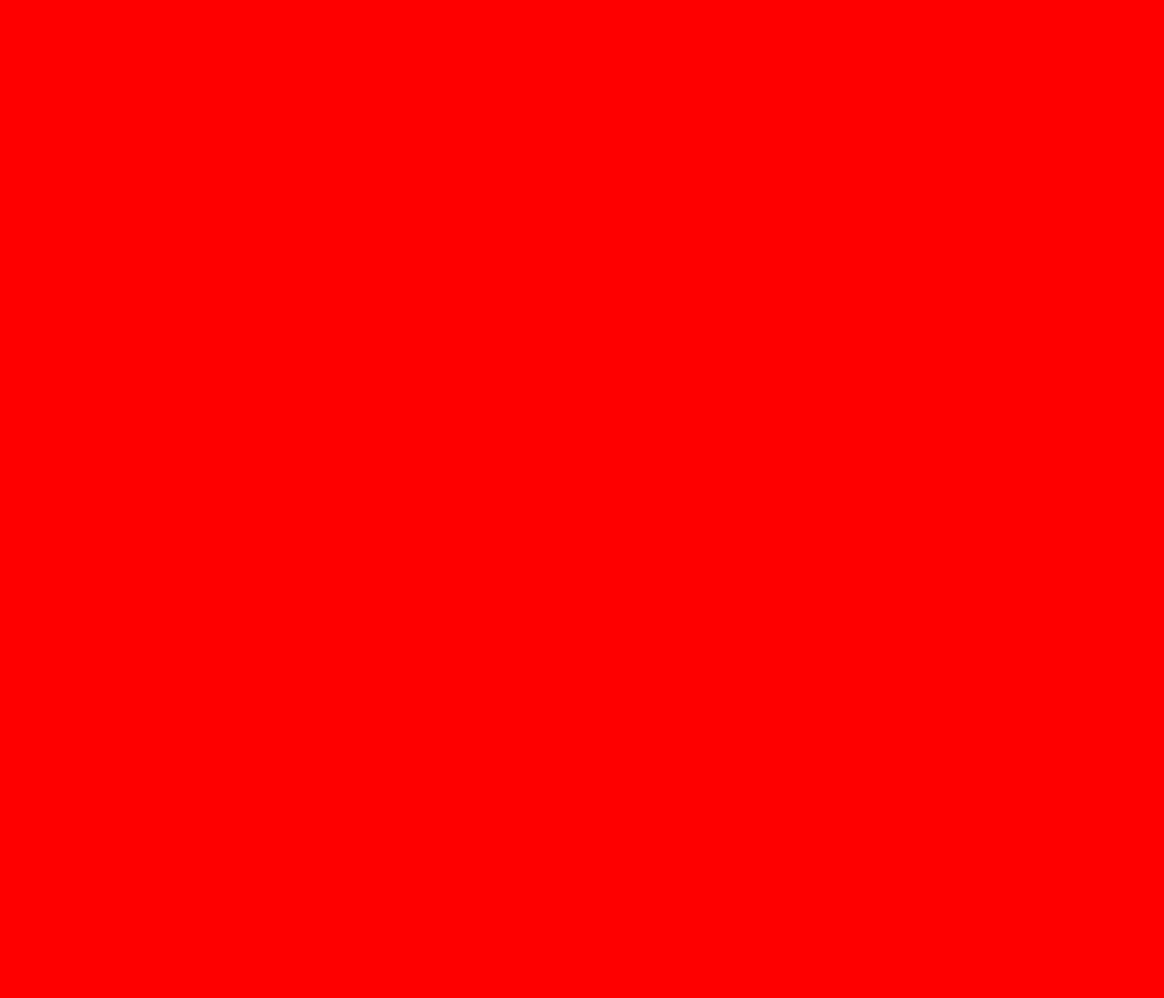
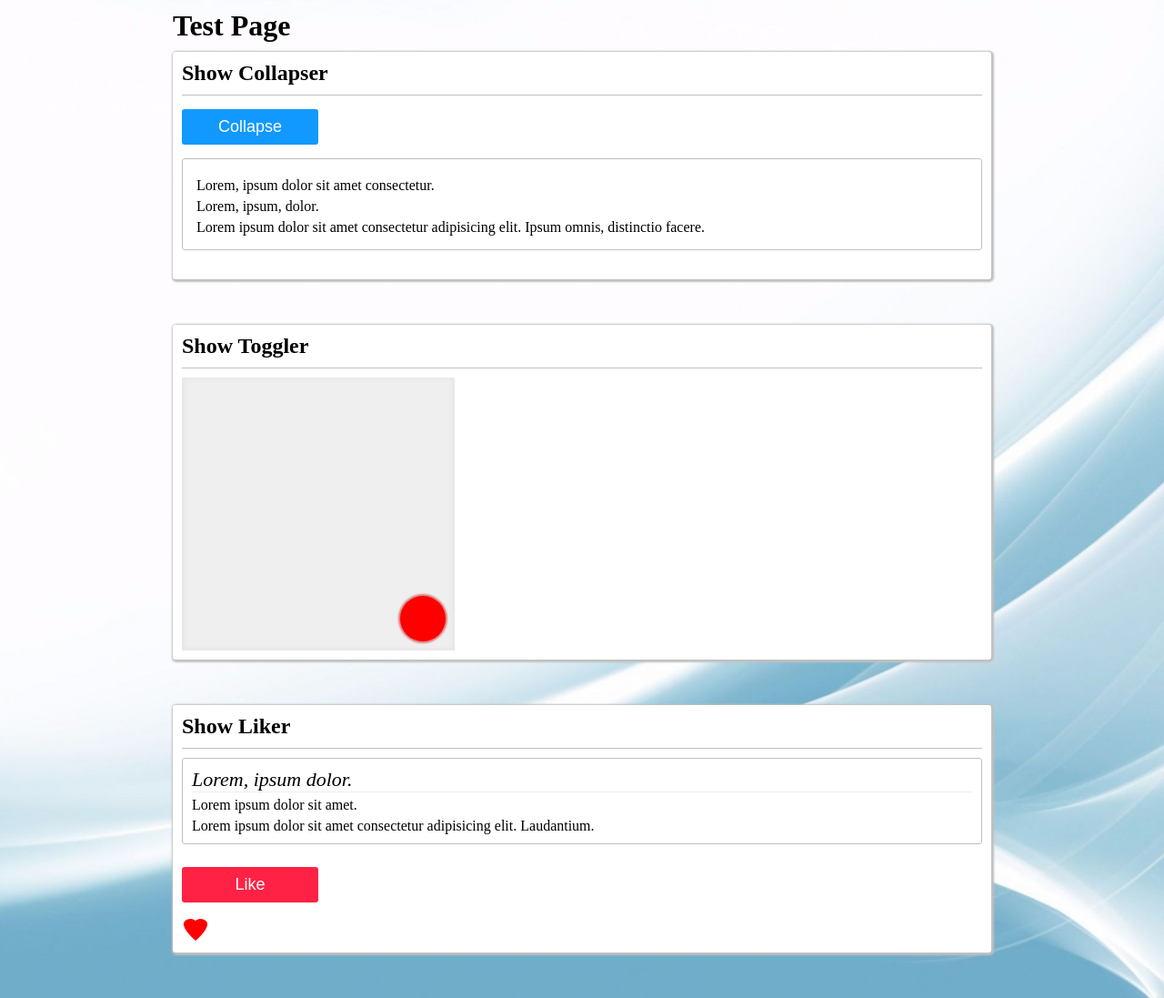
Before and after one commit to MaxKrch/ahj-lesson9, a website built with webpack: page src/index.html in a window 1280 px wide. Shown: the whole page at 91% size. Before the commit the page ends 800 px from the top, so only its background shows below. Built offline with nearby package versions, Linux system fonts and the light colour scheme.

Commit message:
complete task 1

```diff
--- a/src/css/style.css
+++ b/src/css/style.css
@@ -1,3 +1,206 @@
+* {
+	margin: 0;
+	padding: 0;
+	box-sizing: border-box;
+	list-style-type: none;
+	border-collapse: collapse;
+}
+
 body {
-	background-color: red;
+	background-image: url("../img/bg.jpg");
+	background-size: cover;
+	background-repeat: no-repeat;
+	width: 100%;
+	min-height: 100vh;
 }
+
+
+.main-container {
+	min-width: 300px;
+	max-width: 900px;
+	width: 90%;
+	margin: auto;
+}
+
+.header {
+	padding: 10px 0;
+}
+
+.section-container {
+	background-color: white;
+	margin-bottom: 50px;
+	padding: 10px;
+	box-shadow: 1px 1px 2px 2px silver;
+	border-radius: 3px;
+	min-height: 250px;
+}
+
+.section-title {
+	border-bottom: 1px solid silver;
+	padding-bottom: 10px;
+}
+
+.button {
+	padding: 9px;
+	font-size: 18px;
+	border: none;
+	border-radius: 3px;
+	margin: 15px 0;
+	cursor: pointer;
+	font-weight: 500;
+	min-width: 150px;
+}
+
+.collapse-button {
+	background-color: #1199FF;
+	color: white;
+}
+
+.collapse-button:hover {
+	background-color: #3355FF;
+}
+
+.collapse-button:focus {
+	outline: 3px solid #77AAFF;
+}
+
+.text-block {
+	overflow: hidden;
+}
+
+.text {
+	padding: 15px;
+	border: 1px solid silver;
+	border-radius: 3px;
+}
+
+.text-p {
+	margin-top: 5px;
+}
+
+.toggler-block {
+	width: 300px;
+	box-shadow: inset 0 0 3px 3px rgba(225, 225, 225, 0.5);
+	background-color: #EFEFEF;
+	min-height: 300px;
+	position: relative;
+	margin-top: 10px;
+}
+
+.chat-block {
+	position: relative;
+	min-height: 300px;
+	box-shadow: 0 0 5px 5px rgba(55, 55, 55, 0.2);
+	padding: 10px;
+	display: flex;
+	flex-direction: column;
+	justify-content: space-between;
+	z-index: 5;
+	background-color: white;
+}
+
+.chat-title {
+	font-size: 25px;
+	padding: 5px 0;
+}
+
+.chat-text {
+	resize: vertical;
+	min-height: 150px;
+	font-family: inherit;
+	padding: 5px;
+	font-size: 17px;
+	outline: none;
+	border: 1px solid #AAAAAA;
+	border-radius: 5px;
+}
+
+.chat-error {
+	color: #FF0000;
+	font-size: 15px;
+	height: 18px;
+}
+
+.chat-button {
+	margin-top: 0;
+	border-radius: 5px;
+	border: 1px solid #BBBBBB;
+	font-size: 15px;
+}
+
+.chat-button:hover {
+	background-color: #DDDDDD;
+}
+
+.button-chat-show {
+	position: absolute;
+	content: '';
+	width: 50px;
+	height: 50px;
+	background-color: #FF0000;
+	border-radius: 50%;
+	right: 10px;
+	bottom: 10px;
+	transition: 0.5s;
+	cursor: pointer;
+	box-shadow: 0 0 2px 2px rgba(205, 0, 0, 0.5);
+}
+
+.button-chat-show:hover {
+	transform: scale(1.2);
+}
+
+.chat-close {
+	position: absolute;
+	right: 6px;
+	top: 0px;
+	cursor: pointer;
+	font-size: 20px;
+}
+
+.message {
+	padding: 10px;
+	border-radius: 3px;
+	border: 1px solid silver;
+	margin: 10px 0;
+}
+
+.message-title {
+	font-size: 22px;
+	font-style: italic;
+	border-bottom: 1px solid #EEEEEE;
+}
+
+.message-text-p {
+	margin-top: 5px;
+}
+
+.liker-button {
+	background-color: #FF2244;
+	color: white;
+}
+
+.liker-button:hover {
+	background-color: #FF0000;
+}
+
+.liker-button:focus {
+	outline: 3px solid #FF3377;
+}
+
+.heart {
+	background-image: url('../img/heart.png');
+	height: 30px;
+	width: 30px;
+	background-size: cover;
+	background-repeat: no-repeat;
+}
+
+.hidden-item {
+	position: absolute;
+	content: '';
+	overflow: hidden;
+	width: 1px;
+	height: 1px;
+	clip: rect(0, 0, 0, 0);
+}
--- a/src/index.html
+++ b/src/index.html
@@ -6,6 +6,99 @@
 	<title>Document</title>
 </head>
 <body>
+	<header class="main-container header">
+		<h1 class="main-title">
+			Test Page
+		</h1>
+	</header>
 
+	<main class="main-container">
+		<section class="section-container">
+			<h2 class="section-title">
+				Show Collapser
+			</h2>
+
+			<div class="collapser-block">
+				<button class="button collapse-button" data-id="collapseButton">
+					Collapse
+				</button>
+
+				<div class="text-block" data-id="collapseContainer">
+					<div class="text" data-id="collapseField" data-show="true">
+						<p class="text-p">
+							Lorem, ipsum dolor sit amet consectetur.
+						</p>
+						<p class="text-p">
+							Lorem, ipsum, dolor.
+						</p>
+						<p class="text-p">
+							Lorem ipsum dolor sit amet consectetur adipisicing elit. Ipsum omnis, distinctio facere.
+						</p>
+					</div>
+				</div>
+			</div>
+		</section>
+
+		<section class="section-container">
+			<h2 class="section-title">
+				Show Toggler
+			</h2>
+
+			<div class="toggler-block">
+				<div class="chat-block hidden-item">
+					<h3 class="block-title chat-title">
+						Напишите нам
+					</h3>
+
+					<textarea name="ticket-text" id="ticket" class="chat-text" placeholder="Ваш вопрос"></textarea>
+
+					<div class="chat-error">
+					</div>
+
+					<button class="button chat-button">
+						Отправить
+					</button>
+
+					<div class="chat-close">
+						&#10006;
+					</div>
+				</div>
+
+				<div class="button-chat-block">
+					<div class="button-div button-chat-show"></div>
+				</div>
+			</div>
+		</section>
+
+		<section class="section-container">
+			<h2 class="section-title">
+				Show Liker
+			</h2>
+
+			<div class="liker-block">
+				<div class="message">
+					<div class="message-title">
+						Lorem, ipsum dolor.
+					</div>
+
+					<div class="message-text">
+						<p class="message-text-p">
+							Lorem ipsum dolor sit amet.
+						</p>
+						<p class="message-text-p">
+							Lorem ipsum dolor sit amet consectetur adipisicing elit. Laudantium.
+						</p>
+					</div>
+				</div>
+
+				<button class="button liker-button">
+					Like
+				</button>
+			</div>
+
+			<div class="heart">
+			</div>
+		</section>
+	</main>
 </body>
 </html>
--- /dev/null
+++ b/src/js/Collapser.js
@@ -0,0 +1,116 @@
+export default class Collapser {
+	constructor(container, time = '1000') {
+		this.container = document.querySelector(container)
+		this.collapseButton;
+		this.collapseContainer;
+		this.collapseField;
+		this.timeCollapse = `${time}`;
+		this.collapseButtonListeners = {
+			click: null,
+		}
+		this.dataAnimation = {
+			requestId: null,
+			heightField: null,
+			heightContainer: null,
+			start: null,
+			action: null,
+			pixelsToFrame: null
+		}
+
+
+		this.init();
+	}
+
+	init () {
+		this.parseElements();
+		this.saveEventsListeners();
+		this.registerEvents();
+	}
+
+	parseElements() {
+		this.collapseButton = this.container.querySelector('[data-id="collapseButton"]')
+		this.collapseContainer = this.container.querySelector('[data-id="collapseContainer"]')
+		this.collapseField = this.container.querySelector('[data-id="collapseField"]')
+	}
+
+	saveEventsListeners() {
+		this.collapseButtonListeners.click = this.byClickCollapser.bind(this)
+	}
+
+	registerEvents() {
+		this.collapseButton.addEventListener('click', event => {
+			event.preventDefault();
+
+			this.collapseButtonListeners.click(event)
+		})
+	}
+
+	byClickCollapser(event) {
+		this.showOrHideCollapseField(event)
+	}
+
+	showOrHideCollapseField(event) {
+		if(this.dataAnimation.requestId) {
+			cancelAnimationFrame(this.requestId)
+		}
+
+		this.clearDataAnimation();
+
+		const isShow = this.collapseField.dataset.show;
+
+		if(isShow === "true") {
+			this.collapseField.dataset.show = false;
+			this.dataAnimation.action = "hide";
+		} else {
+			this.collapseField.dataset.show = true;
+			this.dataAnimation.action = "show";
+		}
+
+		this.dataAnimation.heightField = this.collapseField.getBoundingClientRect().height;
+		this.dataAnimation.heightContainer = this.collapseContainer.getBoundingClientRect().height;
+		this.dataAnimation.start = performance.now();
+		this.dataAnimation.pixelsToFrame = this.dataAnimation.heightField / this.timeCollapse;
+
+		this.dataAnimation.requestId = window.requestAnimationFrame(this.actionCollapser.bind(this));
+	}
+
+	clearDataAnimation() {
+		for(let key in this.dataAnimation) {
+			this.dataAnimation[key] = null;
+		}
+	}
+
+	actionCollapser() {
+		const { action, start, heightField, heightContainer, pixelsToFrame } = this.dataAnimation;
+		const passTime = (performance.now() - start);
+		const incrPixels = Math.floor(passTime * pixelsToFrame);
+		let height;
+		let cont = true;
+
+		if(action === 'show') {
+			const newHeight = heightContainer + incrPixels;
+			if(newHeight >= heightField) {
+				height = heightField;
+				cont = false;
+			} else {
+				height = newHeight;
+			}
+		}
+
+		if(action === 'hide') {
+			const newHeight = heightContainer - incrPixels;
+			if(newHeight <= 0) {
+				height = 0;
+				cont = false;
+			} else {
+				height = newHeight;
+			}
+		}
+
+		this.collapseContainer.style.height = `${height}px`;
+
+		if(cont) {
+			window.requestAnimationFrame(this.actionCollapser.bind(this))
+		}
+	}
+}
--- /dev/null
+++ b/src/js/Liker.js
@@ -0,0 +1,11 @@
+export default class Liker {
+	constructor(container) {
+		this.container = document.querySelector(container)
+
+		this.init();
+	}
+
+	init() {
+		console.log(this.container)
+	}
+}
--- /dev/null
+++ b/src/js/Toggler.js
@@ -0,0 +1,11 @@
+export default class Toggler {
+	constructor(container) {
+		this.container = document.querySelector(container)
+
+		this.init();
+	}
+
+	init() {
+		console.log(this.container)
+	}
+}
--- a/src/js/app.js
+++ b/src/js/app.js
@@ -1 +1,7 @@
-console.log('ok')
+import Collapser from './Collapser';
+import Liker from './Liker';
+import Toggler from './Toggler';
+
+new Collapser(".collapser-block", 350);
+new Liker(".liker-block");
+new Toggler(".toggler-block");
```
Also changed, not shown: src/temp.html (added, +30 -0 lines), src/img/bg.jpg (added), src/img/heart.png (added).
